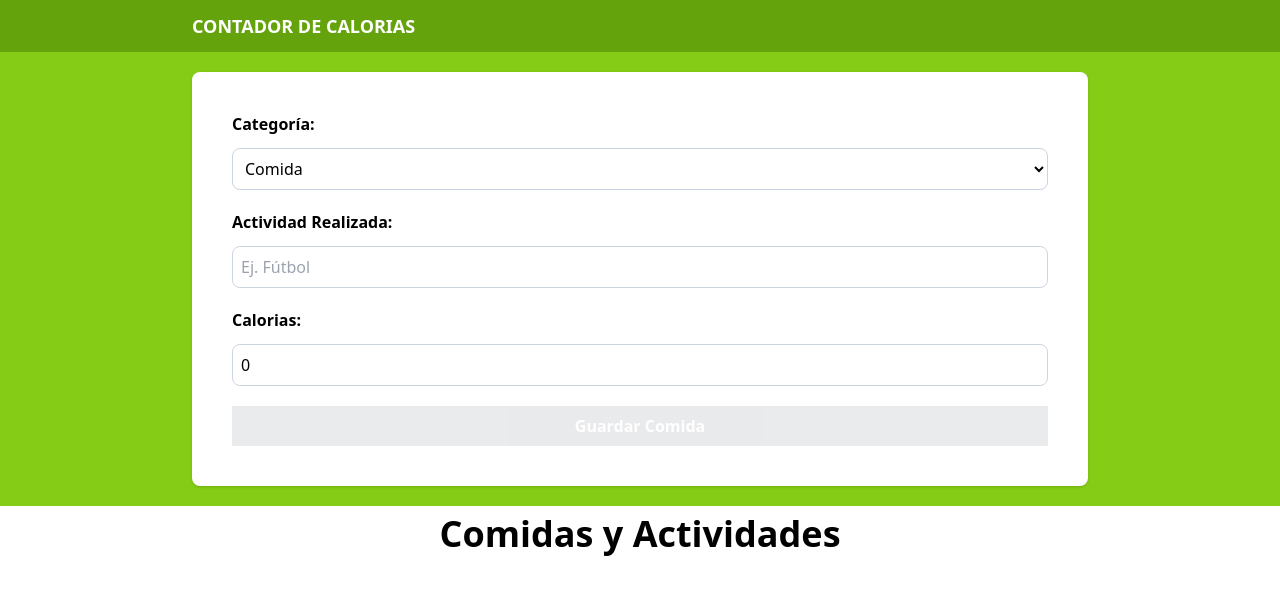
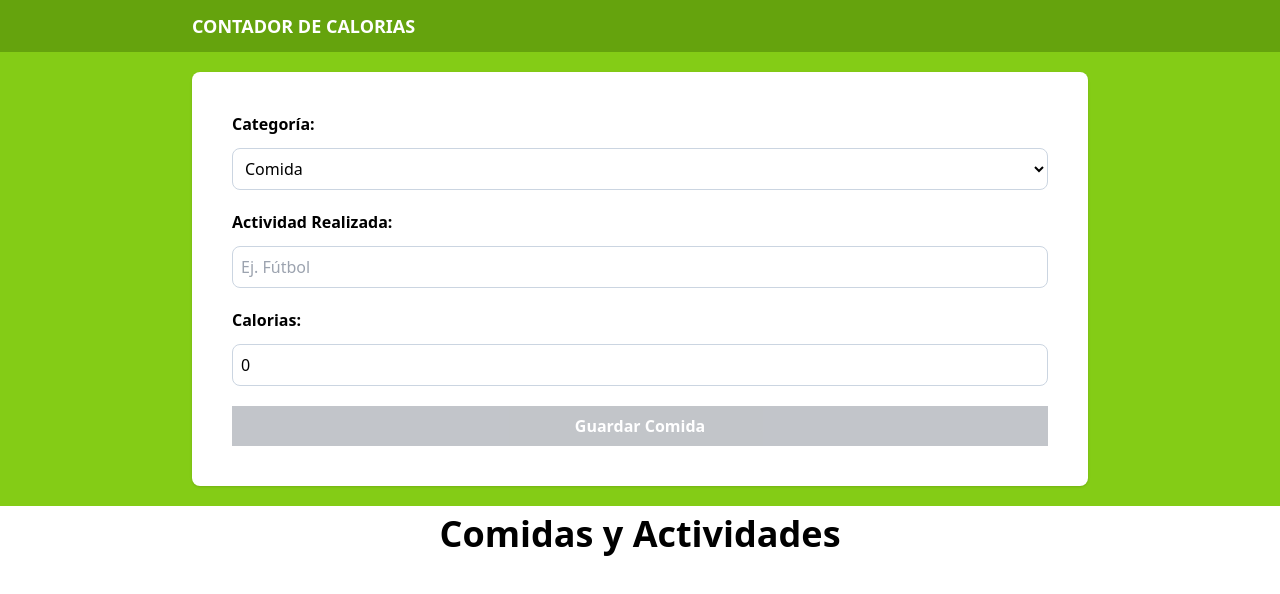
Before and after one commit to BryanGallo/Contador-Calorias-TS, a React (Vite) app: page / in a window 1280 px wide. Shown: the top 594 px of the page. Built offline with nearby package versions, Linux system fonts and the light colour scheme.

Commit message:
Corrigiendo color boton guardar cambios
Componente Form

```diff
--- a/src/components/Form.tsx
+++ b/src/components/Form.tsx
@@ -103,7 +103,7 @@ function Form({ dispatch }: FormProps) {
                         ? "Guardar Comida"
                         : "Guardar Ejercicio"
                 }
-                className="bg-gray-700 text-white hover:bg-gray-900 w-full p-2 font-bold cursor-pointer disabled:opacity-10"
+                className="bg-gray-700 text-white hover:bg-gray-900 w-full p-2 font-bold cursor-pointer disabled:opacity-30"
                 disabled={!isValidActivity()}
             />
         </form>
```
